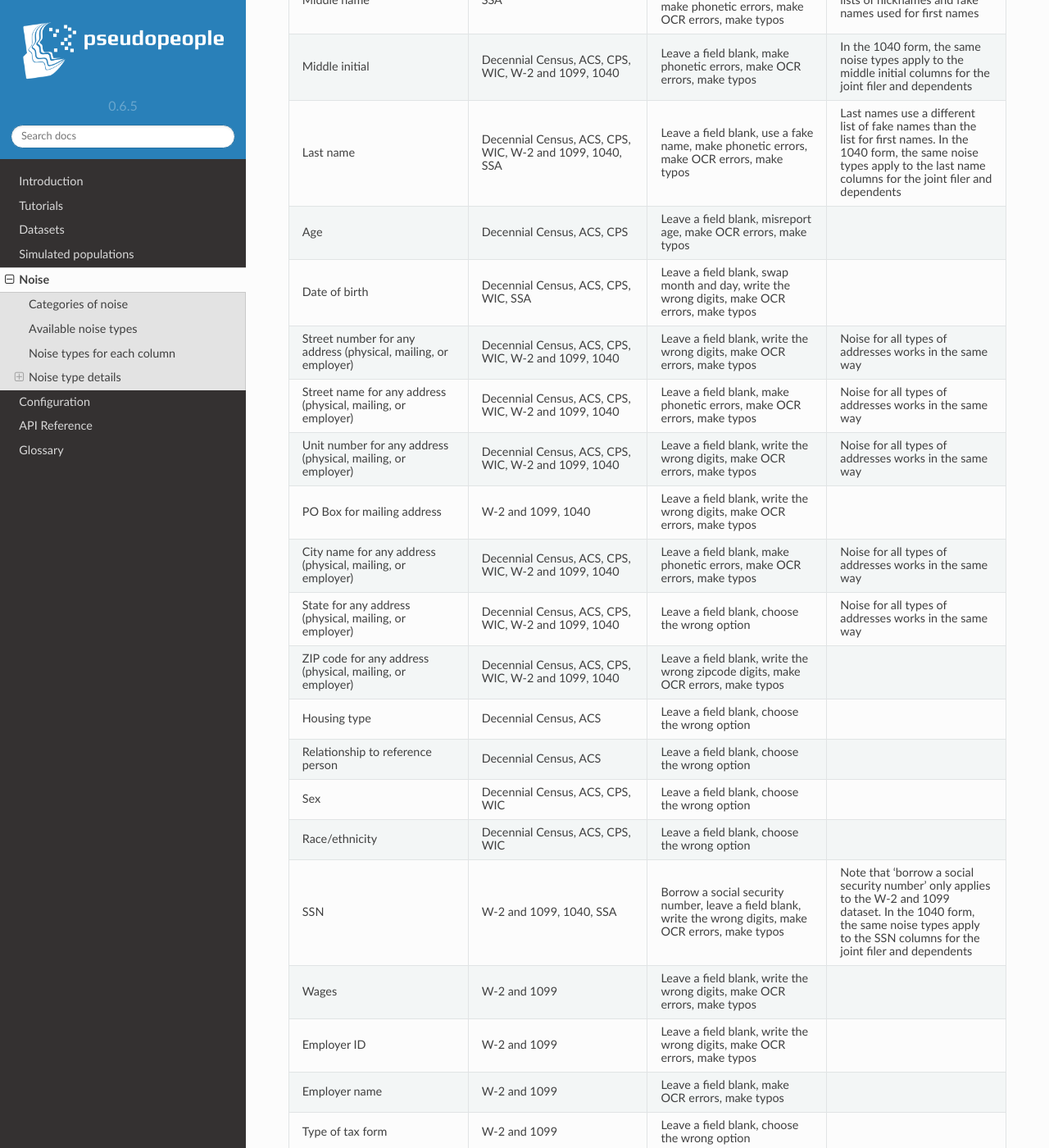
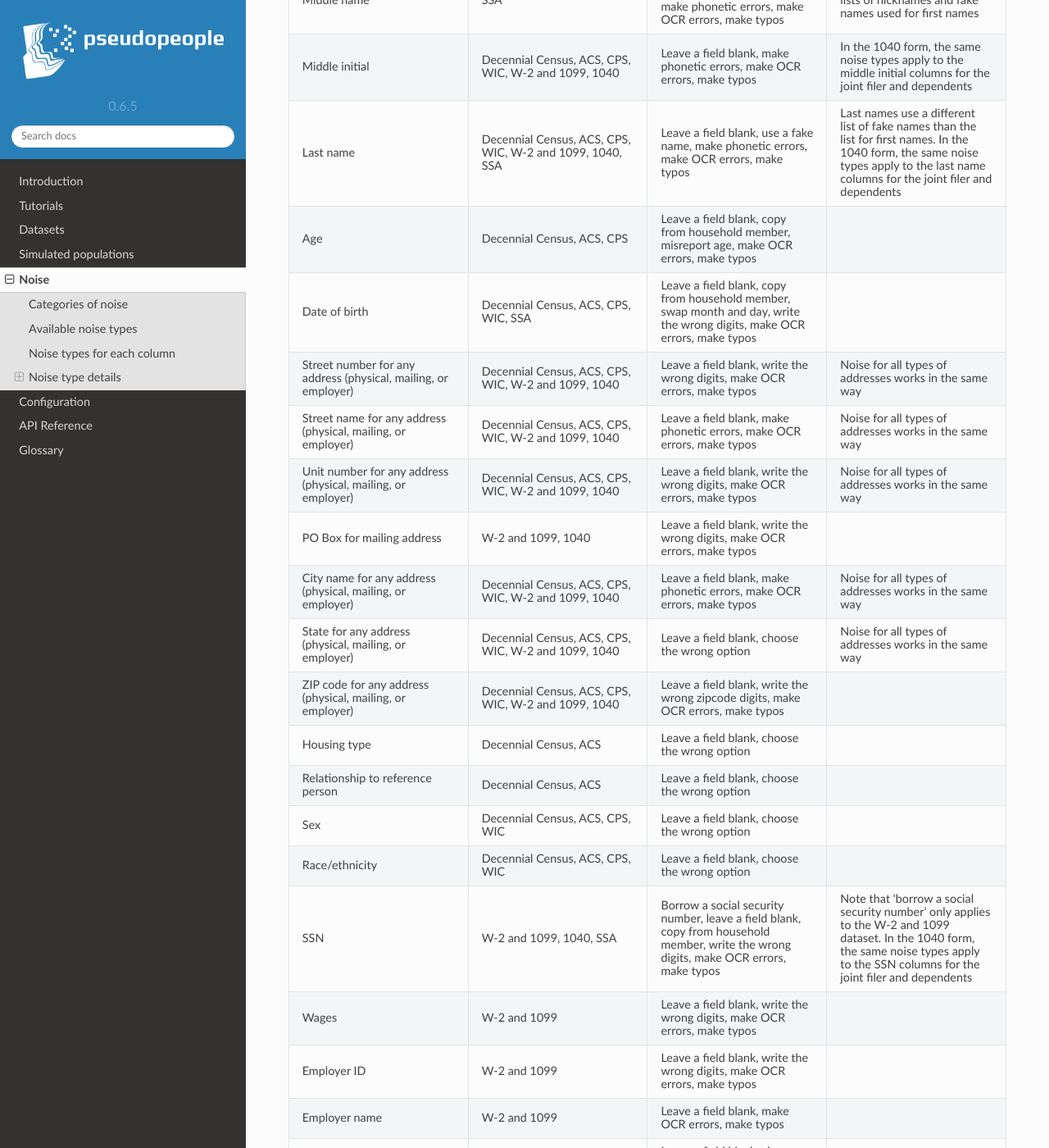
Before and after one commit to ihmeuw/pseudopeople, a Sphinx documentation site: the page built from docs/source/noise/index.rst, in a window 1280 px wide and 1400 px high, scrolled down 2211 px. Shown: the whole window at 82% size. Built offline with Sphinx 7.4.7 and the Read the Docs theme 2.0.0, drawn with Linux system fonts in a browser that asks for light colours.

Commit message:
add copy-from-household-member noise to table of noise types by column

```diff
--- a/docs/source/noise/index.rst
+++ b/docs/source/noise/index.rst
@@ -137,11 +137,11 @@ Noise types for each column
     - Last names use a different list of fake names than the list for first names. In the 1040 form, the same noise types apply to the last name columns for the joint filer and dependents
   * - Age
     - Decennial Census, ACS, CPS
-    - Leave a field blank, misreport age, make OCR errors, make typos
+    - Leave a field blank, copy from household member, misreport age, make OCR errors, make typos
     -
   * - Date of birth
     - Decennial Census, ACS, CPS, WIC, SSA
-    - Leave a field blank, swap month and day, write the wrong digits, make OCR errors, make typos
+    - Leave a field blank, copy from household member, swap month and day, write the wrong digits, make OCR errors, make typos
     -
   * - Street number for any address (physical, mailing, or employer)
     - Decennial Census, ACS, CPS, WIC, W-2 and 1099, 1040
@@ -189,7 +189,7 @@ Noise types for each column
     -
   * - SSN
     - W-2 and 1099, 1040, SSA
-    - Borrow a social security number, leave a field blank, write the wrong digits, make OCR errors, make typos
+    - Borrow a social security number, leave a field blank, copy from household member, write the wrong digits, make OCR errors, make typos
     - Note that 'borrow a social security number' only applies to the W-2 and 1099 dataset.
       In the 1040 form, the same noise types apply to the SSN columns for the joint filer and dependents
   * - Wages
```
